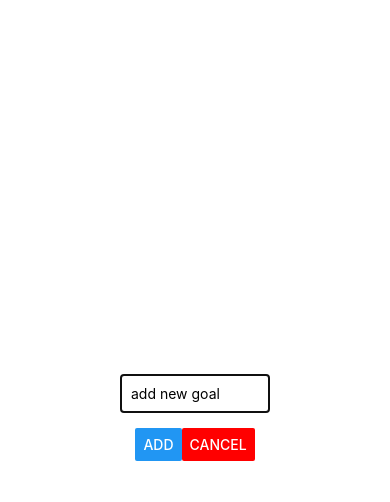
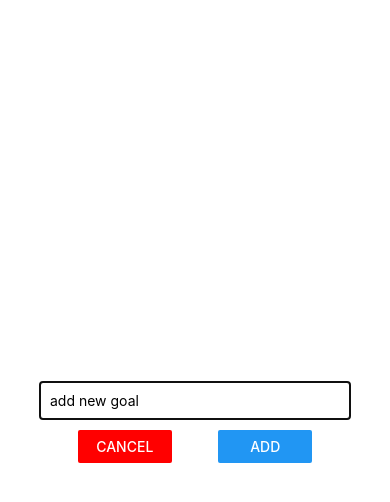
Before and after one commit to AmanGuptaM26/amamfirst-RN, a React Native app: screen / in a window 390 px wide. Both pictures are taken after a click on the button "ADD NEW GOAL". Shown: the top 502 px of the page. Built offline with nearby package versions, Linux system fonts and the light colour scheme.

Commit message:
css on button can not apllied directory. Button should be in view and apply css to view

```diff
--- a/components/GoalInput.js
+++ b/components/GoalInput.js
@@ -1,14 +1,14 @@
-import React,{useState} from 'react';
-import {View, TextInput, StyleSheet, Button, Modal} from 'react-native';
+import React, { useState } from 'react';
+import { View, TextInput, StyleSheet, Button, Modal } from 'react-native';
 
 
 
-const GoalInput = props =>{
+const GoalInput = props => {
     const [enteredGoal, setEnteredGoal] = useState('');
     const goalInputHandler = (enteredText) => {
         setEnteredGoal(enteredText);
     };
-    const addGoalHandler =() =>{
+    const addGoalHandler = () => {
         props.onAddGoal(enteredGoal);
         setEnteredGoal('');
     };
@@ -26,8 +26,12 @@ const GoalInput = props =>{
         <Button title="Add" onPress={()=>
             props.onAddGoal(enteredGoal)} /> */}
                 <View style={goalInputStyle.buttonViewStyles}>
-            <Button title="Add" onPress={addGoalHandler} style={goalInputStyle.addButtonStyles}/>
-            <Button title="Cancel" color="red" onPress={props.onCancel}/>
+                    <View style={goalInputStyle.buttonStyles}>
+                        <Button title="Cancel" color="red" onPress={props.onCancel} />
+                    </View>
+                    <View style={goalInputStyle.buttonStyles}>
+                        <Button title="Add" onPress={addGoalHandler} />
+                    </View>
                 </View>
             </View>
         </Modal>
@@ -39,25 +43,24 @@ const goalInputStyle = StyleSheet.create({
     input: {
         borderColor: 'black',
         borderWidth: 1,
-        width: 150,
+        width: '80%',
         padding: 10,
-        marginBottom:5
+        marginBottom: 10
     },
     inputContainer: {
         //flexDirection: 'row',
         //justifyContent: 'space-between',
         alignItems: 'center',
-        flex:1,
-        justifyContent:'center'
+        flex: 1,
+        justifyContent: 'center'
     },
-      buttonViewStyles :{
-          flexDirection:"row",
-          margin:10
+    buttonViewStyles: {
+        flexDirection: "row",
+        justifyContent: 'space-between',
+        width: '60%'
     },
-      addButtonStyles:{
-          //this style is not applyin on button
-          padding:5,
-          marginBottom:100
+    buttonStyles: {
+        width: '40%'
     }
 });
 
```
Lines whose indentation alone changed are shown as unchanged.
